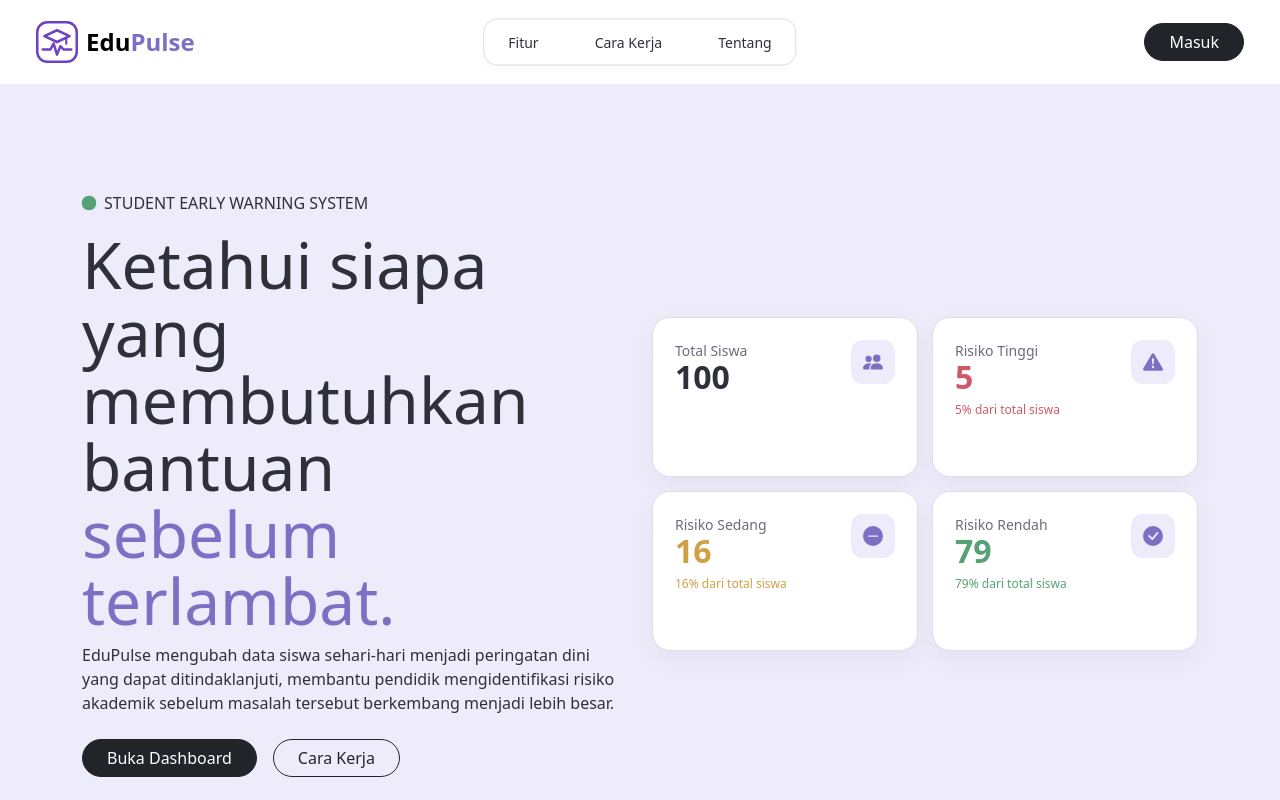
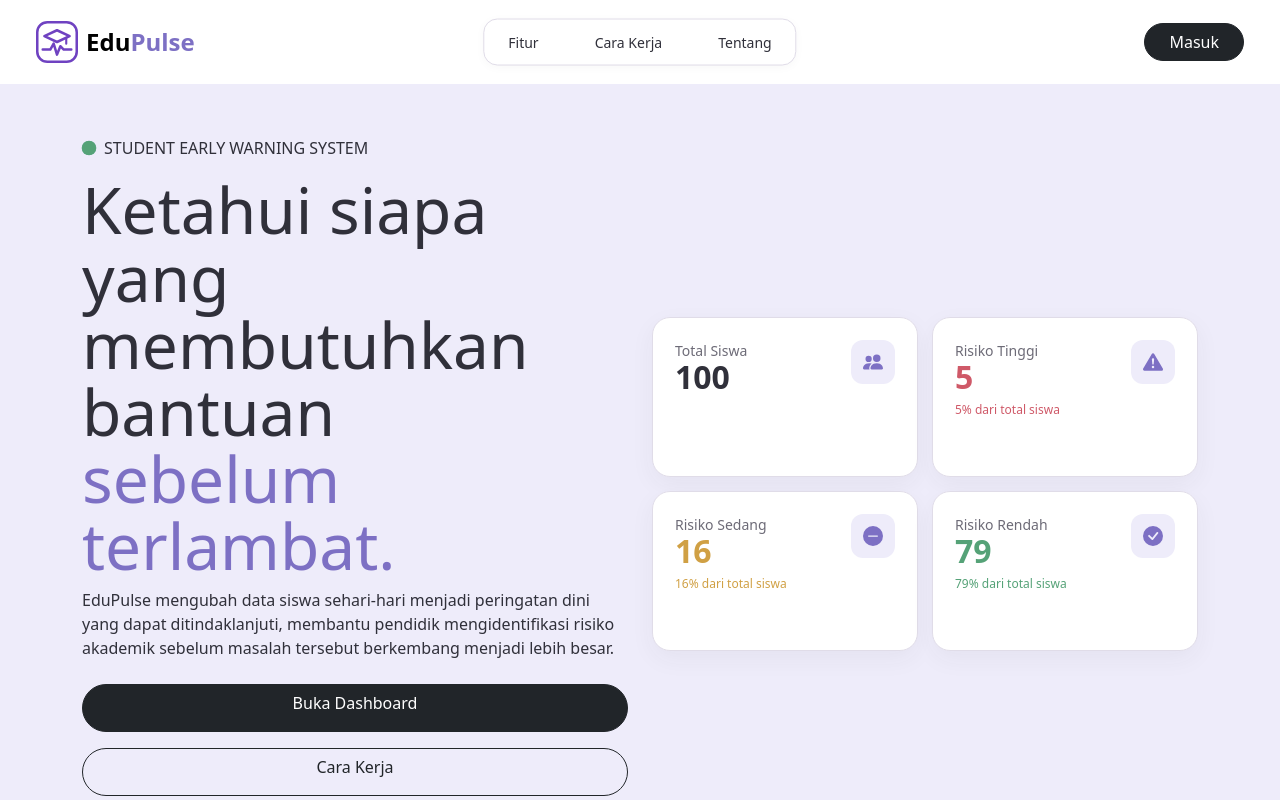
Before and after one commit to sutripnm/EduPulse-student-early-warning-web, a React (Vite) app: page / in a window 1280 px wide. Shown: the top 800 px of the page. Built offline with nearby package versions, Linux system fonts and the light colour scheme.

Commit message:
update layout button landing page

```diff
--- a/src/pages/LandingPage.jsx
+++ b/src/pages/LandingPage.jsx
@@ -34,11 +34,18 @@ function LandingPage() {
                sebelum masalah tersebut berkembang menjadi lebih besar.
               </p>
 
-              <div className="d-flex gap-3 mt-4">
-                <Link to="/dashboard" className="btn btn-dark rounded-pill px-4">
-                  Buka   Dashboard
+              <div className="hero-actions d-flex gap-3 mt-4">
+                <Link
+                  to="/dashboard"
+                  className="btn btn-dark rounded-pill px-4"
+                >
+                  Buka Dashboard
                 </Link>
-                <a href="#cara-kerja" className="btn btn-outline-dark rounded-pill px-4">
+
+                <a
+                  href="#cara-kerja"
+                  className="btn btn-outline-dark rounded-pill px-4"
+                >
                   Cara Kerja
                 </a>
               </div>
--- a/src/styles/landing-page.css
+++ b/src/styles/landing-page.css
@@ -428,6 +428,23 @@ html {
   }
 }
 
+/* Memberi ruang antara tombol hero dan KPI/Student Overview */
+.hero-actions {
+  margin-bottom: 36px;
+}
+
+/* Tombol ditumpuk agar lebih nyaman di layar HP */
+.hero-actions {
+  flex-direction: column;
+  align-items: stretch;
+  gap: 12px !important;
+}
+
+.hero-actions .btn {
+  width: 100%;
+  min-height: 48px;
+}
+
 /* =========================================================
    LANDING PAGE - DARK MODE
    ========================================================= */
```
